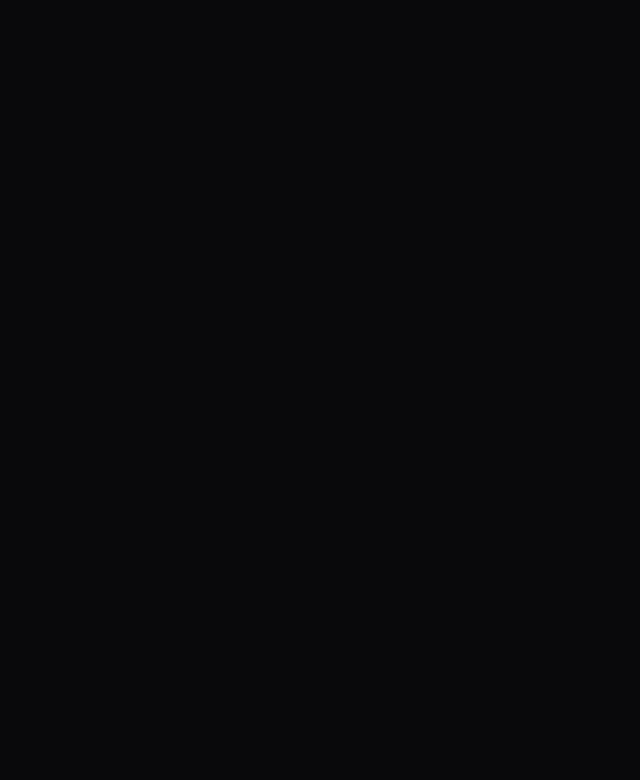
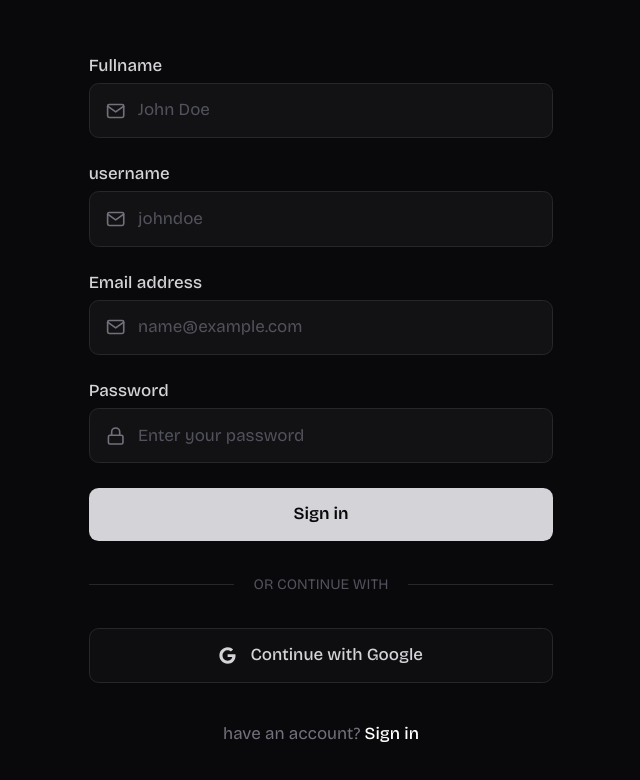
Before and after one commit to Argiiahm/socia, a Next.js app: page /register in a window 1280 px wide. Before the commit this address had no page. Shown: the top 780 px of the page, without its empty margins (319-959 px from the left). Built offline with nearby package versions, Linux system fonts and the light colour scheme.

Commit message:
feat: Implement authentication pages and input components

```diff
--- /dev/null
+++ b/src/app/(auth)/layout.tsx
@@ -0,0 +1,9 @@
+const AuthLayout = ({ children }: { children: React.ReactNode }) => {
+  return (
+    <main className="fixed inset-0 flex items-center justify-center overflow-y-auto bg-zinc-950 px-5 text-white">
+      {children}
+    </main>
+  );
+};
+
+export default AuthLayout;
--- /dev/null
+++ b/src/app/(auth)/login/page.tsx
@@ -0,0 +1,60 @@
+import InputForm from "@/components/ui/input";
+import Link from "next/link";
+import { FaGoogle } from "react-icons/fa6";
+import { FiLock, FiMail } from "react-icons/fi";
+
+const LoginPage = () => {
+  return (
+    <div className="w-full max-w-sm">
+      <form className="space-y-5">
+        <InputForm
+          icon={FiMail}
+          label="Email address"
+          name="email"
+          type="email"
+          placeholder="name@example.com"
+        />
+
+        <InputForm
+          icon={FiLock}
+          label="Password"
+          name="password"
+          type="password"
+          placeholder="Enter your password"
+        />
+
+        <button
+          type="submit"
+          className="flex w-full items-center justify-center gap-2 rounded-lg bg-zinc-300 cursor-pointer py-3 text-sm font-semibold text-zinc-950 transition hover:bg-zinc-200"
+        >
+          Sign in
+        </button>
+      </form>
+      <div className="my-7 flex items-center gap-4">
+        <div className="h-px flex-1 bg-zinc-800" />
+        <span className="text-xs text-zinc-600">OR CONTINUE WITH</span>
+        <div className="h-px flex-1 bg-zinc-800" />
+      </div>
+
+      <button
+        type="button"
+        className="flex w-full items-center justify-center gap-3 rounded-lg border border-zinc-800 bg-zinc-900/40 py-3 text-sm font-medium text-zinc-300 transition hover:bg-zinc-900"
+      >
+        <FaGoogle />
+        Continue with Google
+      </button>
+
+      <p className="mt-8 text-center text-sm text-zinc-500">
+        Don't have an account?{" "}
+        <Link
+          href="/register"
+          className="font-medium text-white transition hover:text-zinc-300"
+        >
+          Create account
+        </Link>
+      </p>
+    </div>
+  );
+};
+
+export default LoginPage;
--- /dev/null
+++ b/src/app/(auth)/register/page.tsx
@@ -0,0 +1,74 @@
+import InputForm from "@/components/ui/input";
+import Link from "next/link";
+import { FaGoogle } from "react-icons/fa6";
+import { FiLock, FiMail } from "react-icons/fi";
+
+const RegisterPage = () => {
+  return (
+    <div className="w-full max-w-sm">
+      <form className="space-y-5">
+        <InputForm
+          icon={FiMail}
+          label="Fullname"
+          name="fullname"
+          type="text"
+          placeholder="John Doe"
+        />
+        <InputForm
+          icon={FiMail}
+          label="username"
+          name="username"
+          type="text"
+          placeholder="johndoe"
+        />
+        <InputForm
+          icon={FiMail}
+          label="Email address"
+          name="email"
+          type="email"
+          placeholder="name@example.com"
+        />
+
+        <InputForm
+          icon={FiLock}
+          label="Password"
+          name="password"
+          type="password"
+          placeholder="Enter your password"
+        />
+
+        <button
+          type="submit"
+          className="flex w-full items-center justify-center gap-2 rounded-lg bg-zinc-300 cursor-pointer py-3 text-sm font-semibold text-zinc-950 transition hover:bg-zinc-200"
+        >
+          Sign in
+        </button>
+      </form>
+      <div className="my-7 flex items-center gap-4">
+        <div className="h-px flex-1 bg-zinc-800" />
+        <span className="text-xs text-zinc-600">OR CONTINUE WITH</span>
+        <div className="h-px flex-1 bg-zinc-800" />
+      </div>
+
+      <button
+        type="button"
+        className="flex w-full items-center justify-center gap-3 rounded-lg border border-zinc-800 bg-zinc-900/40 py-3 text-sm font-medium text-zinc-300 transition hover:bg-zinc-900"
+      >
+        <FaGoogle />
+        Continue with Google
+      </button>
+
+      <p className="mt-8 text-center text-sm text-zinc-500">
+        have an account?{" "}
+        <Link
+          href="/login"
+          className="font-medium text-white transition hover:text-zinc-300"
+        >
+          Sign in
+        </Link>
+      </p>
+    </div>
+  );
+};
+
+export default RegisterPage;
--- a/src/app/layout.tsx
+++ b/src/app/layout.tsx
@@ -16,7 +16,7 @@ export const metadata: Metadata = {
 export default function RootLayout({ children }: LayoutProps<"/">) {
   return (
     <html lang="en" className={`${bricolage.variable} h-full antialiased`}>
-      <body className="min-h-full flex flex-col">{children}</body>
+      <body className="flex flex-col">{children}</body>
     </html>
   );
 }
--- /dev/null
+++ b/src/components/ui/input/Input.tsx
@@ -0,0 +1,18 @@
+type InputProps = {
+  name: string;
+  type: string;
+  placeholder: string;
+};
+
+const Input = ({ name, type, placeholder }: InputProps) => {
+  return (
+    <input
+      name={name}
+      type={type}
+      placeholder={placeholder}
+      className="w-full rounded-lg border border-zinc-800 bg-zinc-900/60 py-3 pl-10 pr-4 text-sm outline-none transition placeholder:text-zinc-600 focus:border-zinc-600"
+    />
+  );
+};
+
+export default Input;
--- /dev/null
+++ b/src/components/ui/input/Label.tsx
@@ -0,0 +1,9 @@
+const Label = ({ label }: { label: string }) => {
+  return (
+    <label className="mb-1 block text-sm font-medium text-zinc-300">
+      {label}
+    </label>
+  );
+};
+
+export default Label;
--- /dev/null
+++ b/src/components/ui/input/index.tsx
@@ -0,0 +1,32 @@
+import { IconType } from "react-icons";
+import Input from "./Input";
+import Label from "./Label";
+
+type InputFormProps = {
+  icon?: IconType;
+  label: string;
+  name: string;
+  type: string;
+  placeholder: string;
+};
+
+const InputForm = ({
+  icon,
+  label,
+  name,
+  type,
+  placeholder,
+}: InputFormProps) => {
+  const Icon = icon ?? (() => null);
+  return (
+    <div>
+      <Label label={label} />
+      <div className="relative">
+        <Icon className="absolute left-3.5 top-1/2 -translate-y-1/2 text-zinc-500" />
+        <Input name={name} type={type} placeholder={placeholder} />
+      </div>
+    </div>
+  );
+};
+
+export default InputForm;
```
Also changed, not shown: src/components/core/form/FormRegister.tsx (added).
